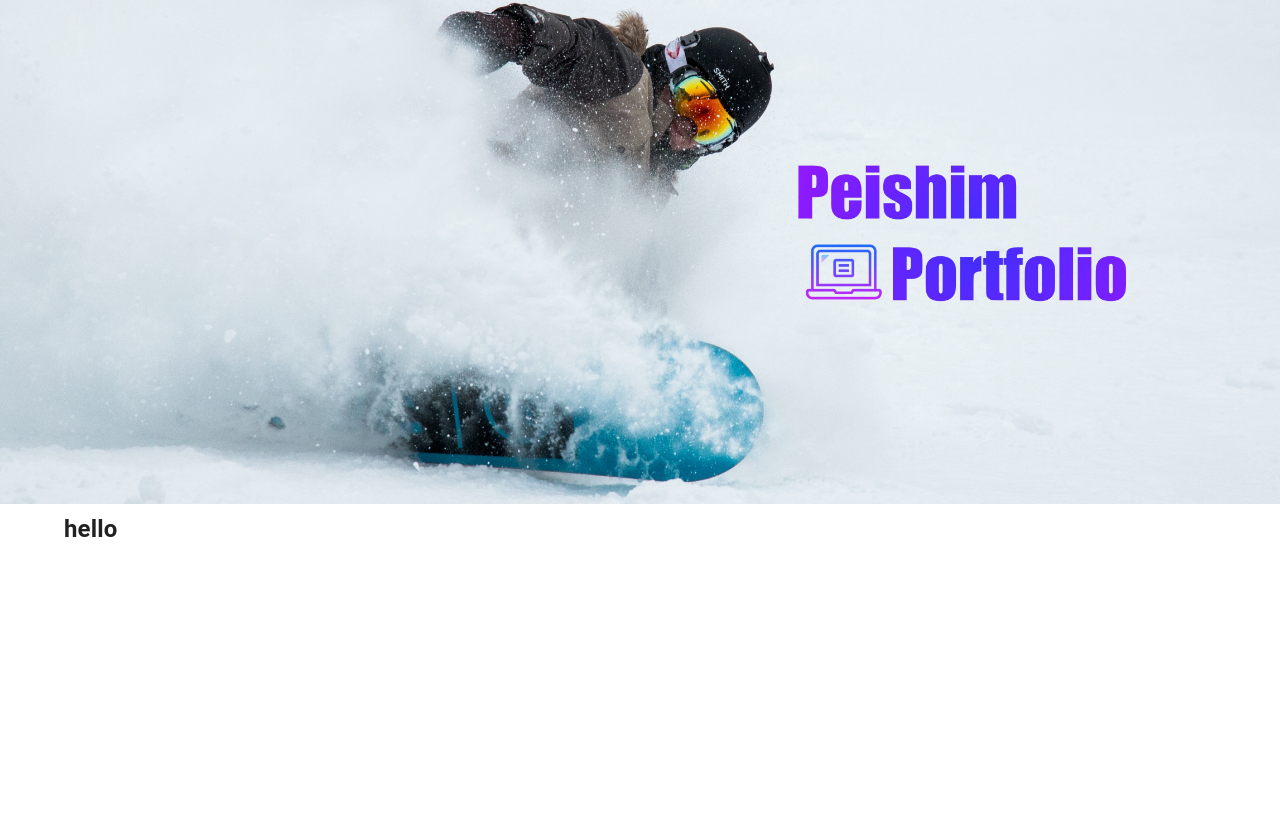
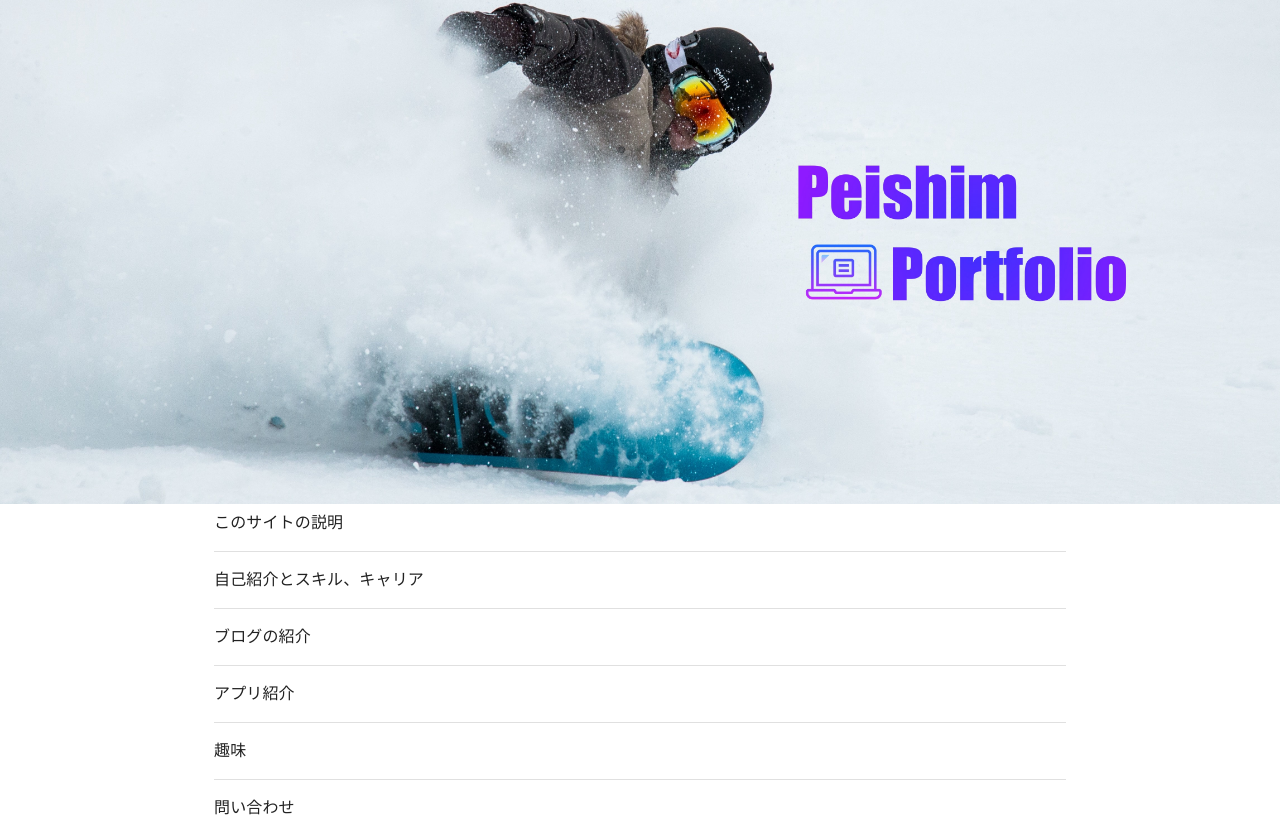
Before and after one commit to shimpei1494/pei-portfolio, a Next.js app: page / in a window 1280 px wide. Shown: the part 277-1097 px from the top of the page. Before the commit the page ends 824 px from the top, so only its background shows below. Built offline with nearby package versions, Linux system fonts and the light colour scheme.

Commit message:
トップページ簡単なレイアウト作成

```diff
--- a/pages/index.tsx
+++ b/pages/index.tsx
@@ -1,4 +1,5 @@
-import { Container } from '@mui/system'
+import { Divider } from '@mui/material'
+import { Box, Container, Stack } from '@mui/system'
 import Header from '../components/Header'
 import { HeadTag } from '../components/HeadTag'
 
@@ -10,8 +11,15 @@ export default function Home() {
         <Header />
         {/* 画像はスマホサイズでいい感じに表示されないようであれば、非表示にする */}
         <img src="/images/top-snowboard3.jpeg" width="100%" alt="Topページのスノーボード画像" />
-        <Container>
-          <h2>hello</h2>
+        <Container maxWidth='md'>
+          <Stack divider={<Divider orientation="horizontal"/>} spacing={2}>
+            <Box>このサイトの説明</Box>
+            <Box>自己紹介とスキル、キャリア</Box>
+            <Box>ブログの紹介</Box>
+            <Box>アプリ紹介</Box>
+            <Box>趣味</Box>
+            <Box>問い合わせ</Box>
+          </Stack>
         </Container>
       </main>
     </>
```
